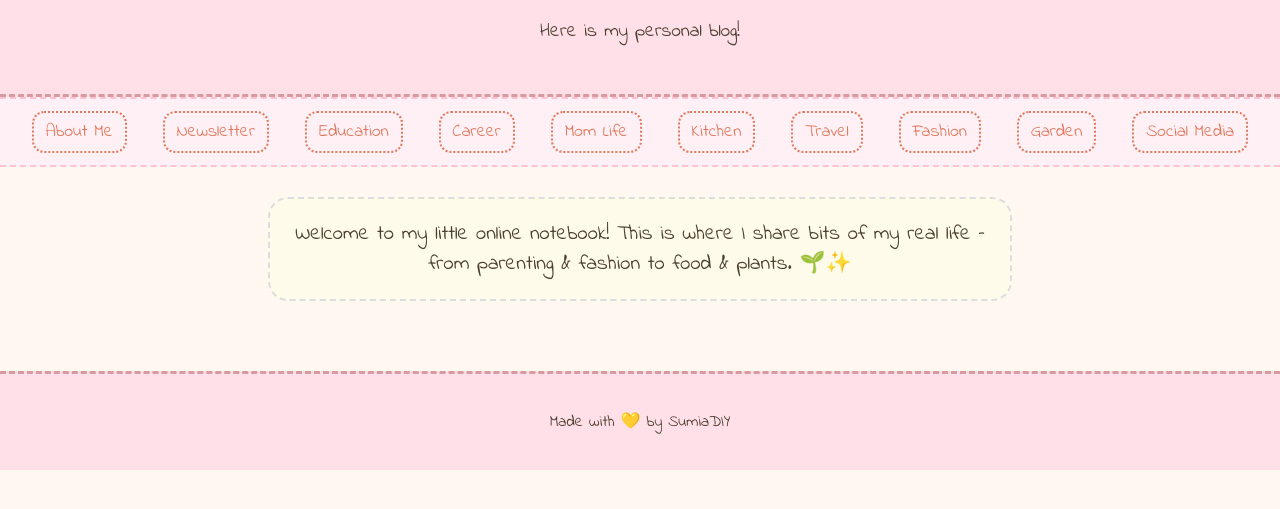
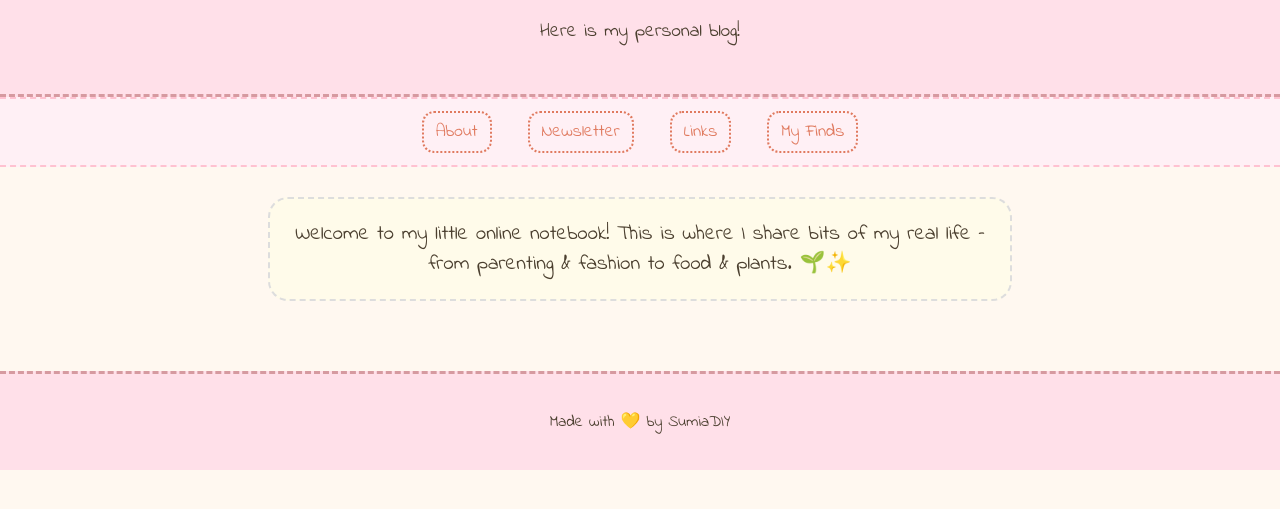
Before and after one commit to IfSumia/sumiadiy, a plain HTML site: page index.html in a window 1280 px wide. Shown: the part 207-716 px from the top of the page. Drawn offline with Linux system fonts and the light colour scheme.

Commit message:
Update index.html
reduced nav tabs

```diff
--- a/index.html
+++ b/index.html
@@ -18,19 +18,14 @@
   </header>
 
   <nav class="nav-tabs">
-    <ul>
-      <li><a href="./about.html">About Me</a></li>
-      <li><a href="./newsletter.html">Newsletter</a></li>
-      <li><a href="#">Education</a></li>
-      <li><a href="#">Career</a></li>
-      <li><a href="#">Mom Life</a></li>
-      <li><a href="#">Kitchen</a></li>
-      <li><a href="#">Travel</a></li>
-      <li><a href="#">Fashion</a></li>
-      <li><a href="#">Garden</a></li>
-      <li><a href="#">Social Media</a></li>
-    </ul>
-  </nav>
+  <ul>
+    <li><a href="./about.html">About</a></li>
+    <li><a href="./newsletter.html">Newsletter</a></li>
+    <li><a href="./links.html">Links</a></li>
+    <li><a href="./finds.html">My Finds</a></li>
+  </ul>
+</nav>
+
 
   <main>
     <section class="welcome">
```
